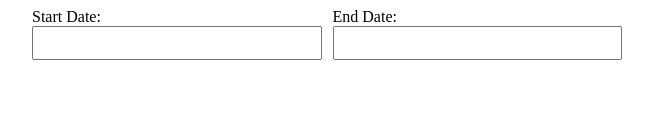
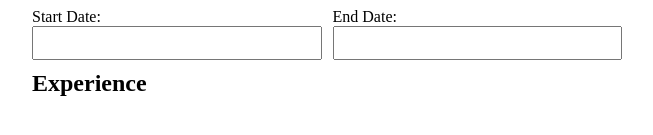
Before and after one commit to ImExtraPolite3/resume-builder, a React (Vite) app: page / in a window 1280 px wide. Shown: the part 473-608 px from the top of the page, without its empty margins (0-653 px from the left). Built offline with nearby package versions, Linux system fonts and the light colour scheme.

Commit message:
create experience page and connect to App.jsx

```diff
--- a/src/App.jsx
+++ b/src/App.jsx
@@ -1,5 +1,6 @@
 import General from './components/General';
 import Education from './components/Education';
+import Experience from './components/Experience';
 
 function App() {
   return (
@@ -7,6 +8,7 @@
       <section className="user-input">
         <General />
         <Education />
+        <Experience />
       </section>
       <section className="user-output"></section>
     </>
--- /dev/null
+++ b/src/components/Experience.jsx
@@ -0,0 +1,7 @@
+export default function Experience() {
+  return (
+    <div className="experience">
+      <h1>Experience</h1>
+    </div>
+  );
+}
```
